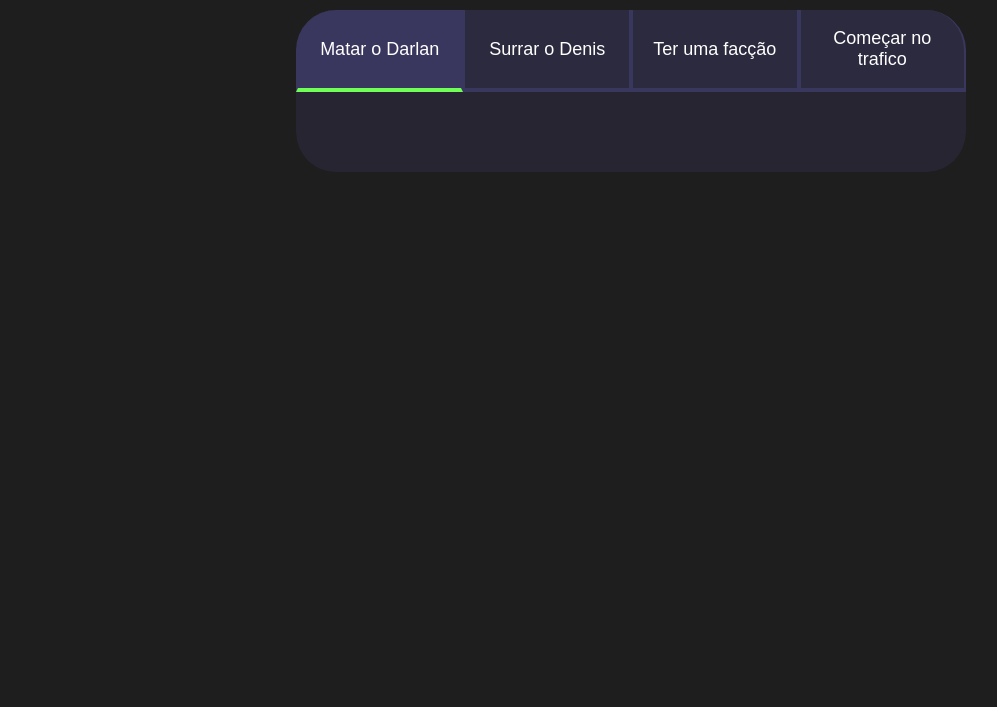
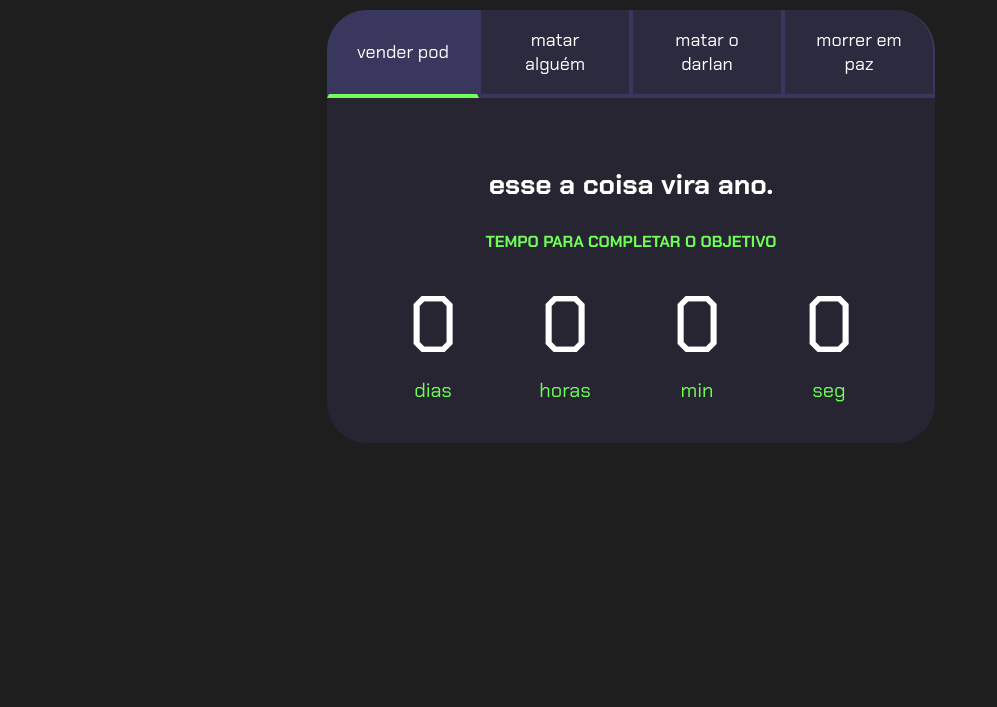
Before and after one commit to douglasedu17/projeto-1-tri-2024, a plain HTML site: page index.html in a window 1280 px wide. Shown: the part 93-800 px from the top of the page, without its empty margins (9-1006 px from the left). Drawn offline with Linux system fonts and the light colour scheme.

Commit message:
Add files via upload

```diff
--- a/index.html
+++ b/index.html
@@ -1,48 +1,116 @@
 <!DOCTYPE html>
 <html lang="pt-br">
+
 <head>
     <meta charset="UTF-8">
-    <meta http-equiv="X-UA-Compatible" content="IE=edge">
     <meta name="viewport" content="width=device-width, initial-scale=1.0">
     <title>Meus objetivos do ano</title>
     <link rel="stylesheet" href="style.css">
+</head>
 
-</head>
 <body>
     <section class="conteudo-principal">
-        <h2 class="titulo-principal">Metas do ano<span>_</span></h2>
+        <h2 class="titulo-principal">começar uma facção.<span>_</span></h2>
         <div class="conteudo">
             <div class="botoes">
-    <button class="botao ativo">Matar o Darlan </button>
-    <button class="botao">Surrar o Denis</button>
-    <button class="botao">Ter uma facção</button>
-    <button class="botao">Começar no trafico</button>
+                <button class="botao ativo">vender pod</button>
+                <button class="botao">matar alguém</button>
+                <button class="botao">matar o darlan</button>
+                <button class="botao">morrer em paz</button>
             </div>
             <div class="abas-textos">
-        <div class="aba-conteudo">
-            <h3 class="aba-conteudo-titulo-principal">Usar uma faca</h3>
-            <h4 class="aba-conteudo-titulo-secundario">Comprar no Junin</h4>
-            <div class="contador"></div>
+                <div class="aba-conteudo ativo">
+                    <h3 class="aba-conteudo-titulo-principal">esse a coisa vira ano.</h3>
+                    <h4 class="aba-conteudo-titulo-secundario">Tempo para completar o objetivo</h4>
+                    <div class="contador">
+                        <div class="contador-digito">
+                            <p class="contador-digito-numero" id="dias0"></p>
+                            <p class="contador-digito-texto">dias</p>
                         </div>
-        <div class="aba-conteudo">
-            <h3 class="aba-conteudo-titulo-principal">Usar cabo de vassoura</h3>
-            <h4 class="aba-conteudo-titulo-secundario">Pegar em casa </h4>
-            <div class="contador"></div>
+                        <div class="contador-digito">
+                            <p class="contador-digito-numero" id="horas0"></p>
+                            <p class="contador-digito-texto">horas</p>
                         </div>
-        <div class="aba-conteudo">
-            <h3 class="aba-conteudo-titulo-principal">Conseguir policiais corruptos</h3>
-            <h4 class="aba-conteudo-titulo-secundario">Conseguir mais capangas</h4>
-            <div class="contador"></div>
+                        <div class="contador-digito">
+                            <p class="contador-digito-numero" id="min0"></p>
+                            <p class="contador-digito-texto">min</p>
                         </div>
-        <div class="aba-conteudo">
-            <h3 class="aba-conteudo-titulo-principal">Conseguir um fornecedor</h3>
-            <h4 class="aba-conteudo-titulo-secundario">E armas kkkkkkkkkkkkkkkkkkkkkkkkkkkkkkk</h4>
-            <div class="contador"></div>
+                        <div class="contador-digito">
+                            <p class="contador-digito-numero" id="seg0"></p>
+                            <p class="contador-digito-texto">seg</p>
                         </div>
                     </div>
                 </div>
-
+                <div class="aba-conteudo">
+                    <h3 class="aba-conteudo-titulo-principal">usar uma glock</h3>
+                    <h4 class="aba-conteudo-titulo-secundario">Tempo para completar o objetivo</h4>
+                    <div class="contador">
+                        <div class="contador-digito">
+                            <p class="contador-digito-numero" id="dias1"></p>
+                            <p class="contador-digito-texto">dias</p>
+                        </div>
+                        <div class="contador-digito">
+                            <p class="contador-digito-numero" id="horas1"></p>
+                            <p class="contador-digito-texto">horas</p>
+                        </div>
+                        <div class="contador-digito">
+                            <p class="contador-digito-numero" id="min1"></p>
+                            <p class="contador-digito-texto">min</p>
+                        </div>
+                        <div class="contador-digito">
+                            <p class="contador-digito-numero" id="seg1"></p>
+                            <p class="contador-digito-texto">seg</p>
+                        </div>
+                    </div>
+                </div>
+                <div class="aba-conteudo">
+                    <h3 class="aba-conteudo-titulo-principal">usar uma faca</h3>
+                    <h4 class="aba-conteudo-titulo-secundario">Tempo para completar o objetivo</h4>
+                    <div class="contador">
+                        <div class="contador-digito">
+                            <p class="contador-digito-numero" id="dias2"></p>
+                            <p class="contador-digito-texto">dias</p>
+                        </div>
+                        <div class="contador-digito">
+                            <p class="contador-digito-numero" id="horas2"></p>
+                            <p class="contador-digito-texto">horas</p>
+                        </div>
+                        <div class="contador-digito">
+                            <p class="contador-digito-numero" id="min2"></p>
+                            <p class="contador-digito-texto">min</p>
+                        </div>
+                        <div class="contador-digito">
+                            <p class="contador-digito-numero" id="seg2"></p>
+                            <p class="contador-digito-texto">seg</p>
+                        </div>
+                    </div>
+                </div>
+                <div class="aba-conteudo">
+                    <h3 class="aba-conteudo-titulo-principal">levar mais 100 junto</h3>
+                    <h4 class="aba-conteudo-titulo-secundario">Tempo para completar o objetivo</h4>
+                    <div class="contador">
+                        <div class="contador-digito">
+                            <p class="contador-digito-numero" id="dias3"></p>
+                            <p class="contador-digito-texto">dias</p>
+                        </div>
+                        <div class="contador-digito">
+                            <p class="contador-digito-numero" id="horas3"></p>
+                            <p class="contador-digito-texto">horas</p>
+                        </div>
+                        <div class="contador-digito">
+                            <p class="contador-digito-numero" id="min3"></p>
+                            <p class="contador-digito-texto">min</p>
+                        </div>
+                        <div class="contador-digito">
+                            <p class="contador-digito-numero" id="seg3"></p>
+                            <p class="contador-digito-texto">seg</p>
+                        </div>
+                    </div>
+                </div>
+            </div>
+        </div>
     </section>
     <script src="main.js"></script>
 </body>
+
 </html>
--- a/main.js
+++ b/main.js
@@ -1,21 +1,21 @@
 const botoes = document.querySelectorAll(".botao");
 const textos = document.querySelectorAll(".aba-conteudo");
 
-for(let i=0;i <botoes.length;i++){
-    botoes[i].onclick = function(){
+for (let i = 0; i < botoes.length; i++) {
+    botoes[i].onclick = function () {
 
-        for(let j=0;j<botoes.length;j++){
+        for (let j = 0; j < botoes.length; j++) {
             botoes[j].classList.remove("ativo");
             textos[j].classList.remove("ativo");
         }
 
         botoes[i].classList.add("ativo");
         textos[i].classList.add("ativo");
-
     }
 }
+
 const contadores = document.querySelectorAll(".contador");
-const tempoObjetivo1 = new Date("2024-10-05T00:00:00");
+const tempoObjetivo1 = new Date("2023-10-05T00:00:00");
 const tempoObjetivo2 = new Date("2023-12-05T00:00:00");
 const tempoObjetivo3 = new Date("2023-12-30T00:00:00");
 const tempoObjetivo4 = new Date("2024-02-01T00:00:00");
@@ -35,15 +35,18 @@ function calculaTempo(tempoObjetivo) {
     minutos %= 60;
     horas %= 24;
     if (tempoFinal > 0){
-        return dias + " dias " + horas + " horas " + minutos + " minutos " + segundos + " segundos";
+        return [dias,horas,minutos,segundos];
     } else {
-        return "Prazo Finalizado";
+        return [0,0,0,0];
     }
 }
 
 function atualizaCronometro(){
     for (let i=0; i<contadores.length;i++){
-        contadores[i].textContent = calculaTempo(tempos[i]);
+        document.getElementById("dias"+i).textContent = calculaTempo(tempos[i])[0];
+        document.getElementById("horas"+i).textContent = calculaTempo(tempos[i])[1];
+        document.getElementById("min"+i).textContent = calculaTempo(tempos[i])[2];
+        document.getElementById("seg"+i).textContent = calculaTempo(tempos[i])[3];
     }
 }
 
--- a/style.css
+++ b/style.css
@@ -13,8 +13,9 @@ body {
     background-color: var(--cor-de-fundo);
     color: var(--branco);
     font-family: 'Chakra Petch', sans-serif;
+}
 
-}
+
 .conteudo-principal {
     display: flex;
     flex-direction: column;
@@ -24,16 +25,20 @@ body {
     width: 100%;
     margin: 0 auto;
 }
+
 .titulo-principal {
     text-align: left;
     width: 100%;
     font-size: 32px;
 }
+
 .titulo-principal span {
     color: var(--verde);
 }
+
+
 .botao {
-    font-family: "Crakra Petch", sans-serif;
+    font-family: 'Chakra Petch', sans-serif;
     background-color: var(--botao-inativo);
     color: var(--branco);
     display: flex;
@@ -46,14 +51,16 @@ body {
     border-left: 2px solid var(--botao-ativo);
     border-right: 2px solid var(--botao-ativo);
     border-top: none;
+}
 
-}
 .botao:first-child {
     border-radius: 40px 40px 0 0;
 }
-.botoes{
+
+.botoes {
     display: block;
 }
+
 .botao.ativo{
     background-color: var(--botao-ativo);
     border-bottom: 4px solid var(--verde);
@@ -64,7 +71,6 @@ body {
     padding: 40px;
     border-radius: 0 0 40px 40px;
 }
-
 .aba-conteudo.ativo{
     display:block;
 }
@@ -72,6 +78,7 @@ body {
 .aba-conteudo{
     display: none;
 }
+
 .aba-conteudo-titulo-principal{
     font-size: 28px;
     text-align: center;
@@ -81,9 +88,29 @@ body {
     color: var(--verde);
     text-transform: uppercase;
 }
+
 .contador{
+    display:flex;
+    justify-content: center;
+    flex-wrap: wrap;
+}
+.contador-digito{
+    padding: 0 16px;
+    text-align: center;
+    min-width: 100px;
+}
+
+.contador-digito-numero{
+    font-size: 80px;
+    margin: 0;
+
+}
+
+.contador-digito-texto{
+    color: var(--verde);
     font-size: 20px;
-    text-align: center;
+    margin: 0;
+
 }
 
 @media screen and (min-width: 768px) {
```
Lines whose indentation alone changed are shown as unchanged.
